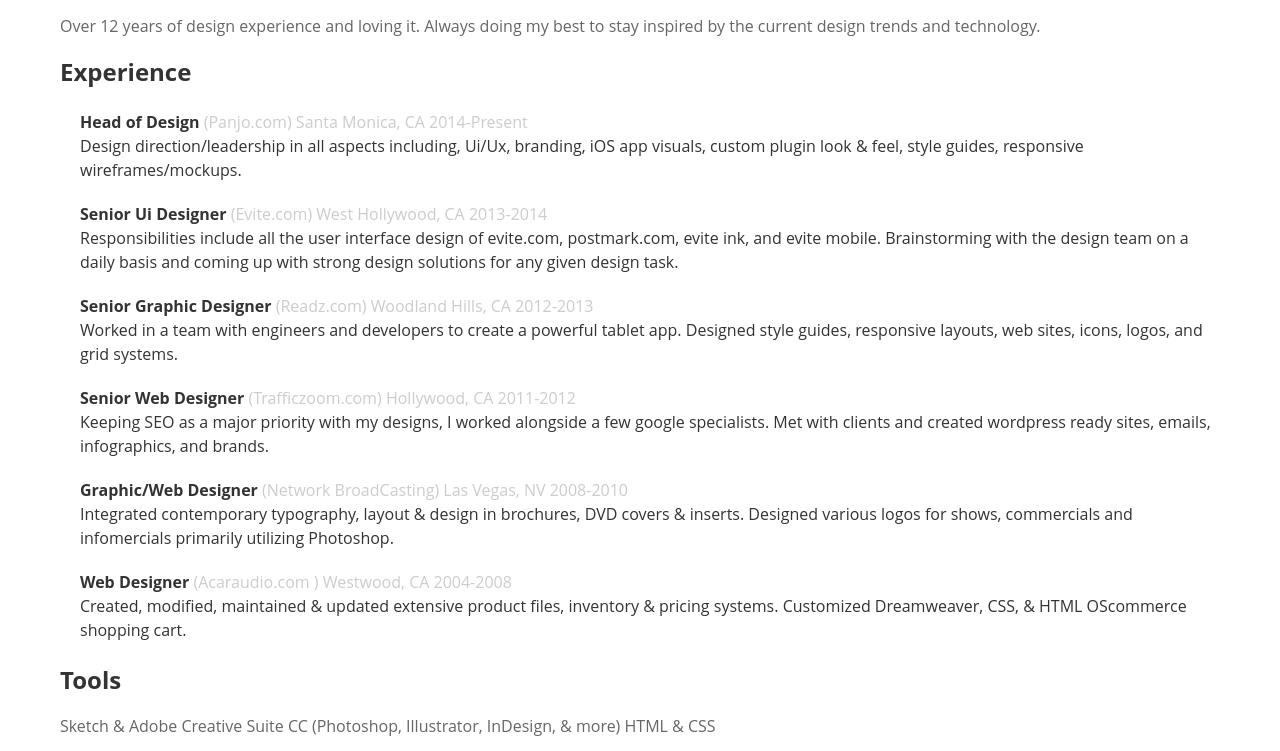
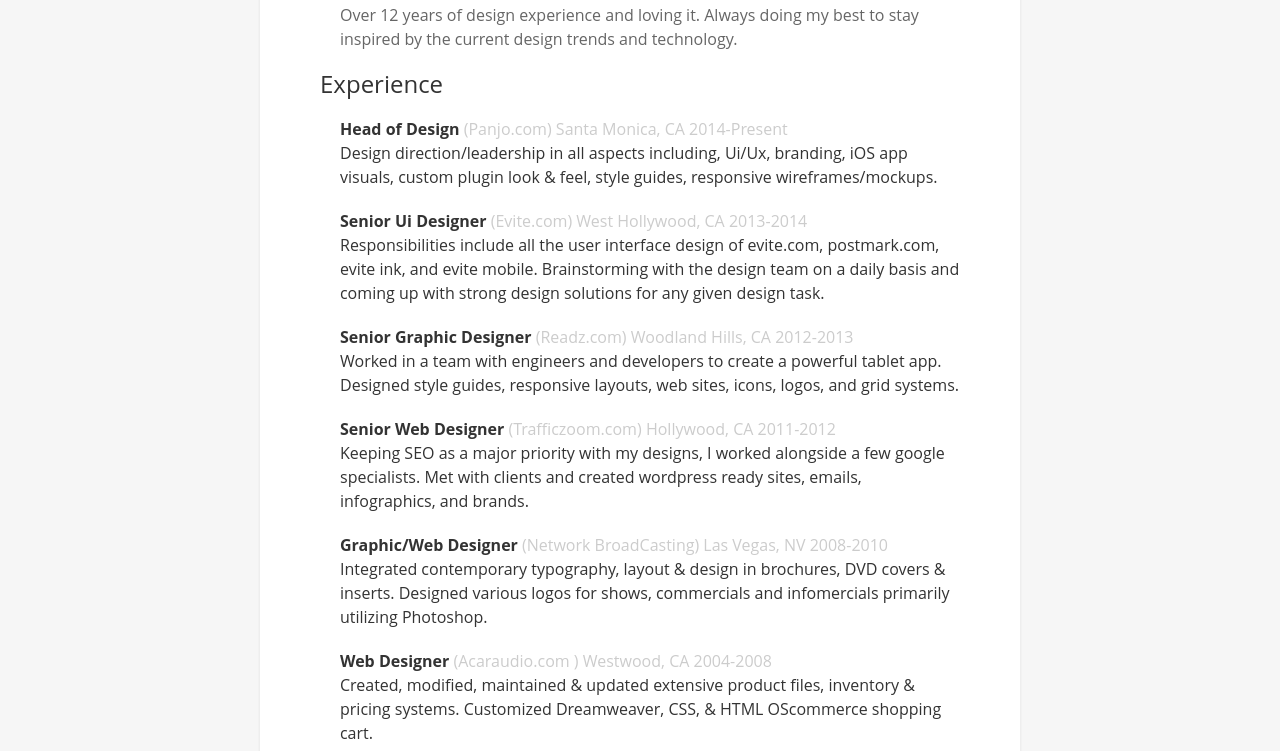
Before and after one commit to garydid/FEWD, a plain HTML site: page week 2/resume/index.html in a window 1280 px wide. Shown: the part 296-1047 px from the top of the page. Drawn offline with nearby package versions, Linux system fonts and the light colour scheme.

Commit message:
resume update (bootstrapped)

```diff
--- a/week 2/resume/css/style.css
+++ b/week 2/resume/css/style.css
@@ -46,7 +46,6 @@
 /*******************************************/
 
 
-
 body {
   background-color: #f6f6f6;
 }
@@ -87,14 +86,15 @@
 }
 
 
+
 .resume{
   position: relative;
-  margin: 0 auto;
   background: #fff;
   padding: 60px;
   margin-top: 100px;
   margin-bottom: 40px;
   box-shadow: 0px 0px 2px 1px rgba(0,0,0,0.05);
+
 
 }
 
@@ -117,7 +117,10 @@
 
 .contact{
   text-align: center;
-  margin-top: -5px;
+}
+
+.pitch {
+  margin: 20px;
 }
 
 
--- a/week 2/resume/index.html
+++ b/week 2/resume/index.html
@@ -4,19 +4,20 @@
 
   <head>
     <title>Gary Shikhelman</title>
+    <link href="bootstrap/css/bootstrap.min.css" rel="stylesheet">
     <link rel="stylesheet" href="css/style.css">
     <link href='http://fonts.googleapis.com/css?family=Ubuntu:400,500,700' rel='stylesheet' type='text/css'>
     </head>
 
   <body>
-    <div id="container">
     <div class="top">
       <nav>
         <a href="index.html"><p class="link">Resume</p></a>
         <a href="bio.html"><p class="link">Bio</p></a>
       </nav>
     </div>
-    <div class="resume">
+    <div class="container">
+    <div class="resume col-xs-10 col-xs-offset-1 col-sm-8 col-sm-offset-2">
       <div class="profile"></div>
       <div class="name">
         <h1>
@@ -90,6 +91,12 @@
 
     </div>
   </div>
+
+
+  <!-- jQuery (necessary for Bootstrap's JavaScript plugins) -->
+   <script src="https://ajax.googleapis.com/ajax/libs/jquery/1.11.2/jquery.min.js"></script>
+   <!-- Include all compiled plugins (below), or include individual files as needed -->
+   <script src="bootstrap/js/bootstarpjs/bootstrap.min.js"></script>
   </body>
 
 </html>
```
Also changed, not shown: week 2/resume/bio.html (+2 -2 lines).
